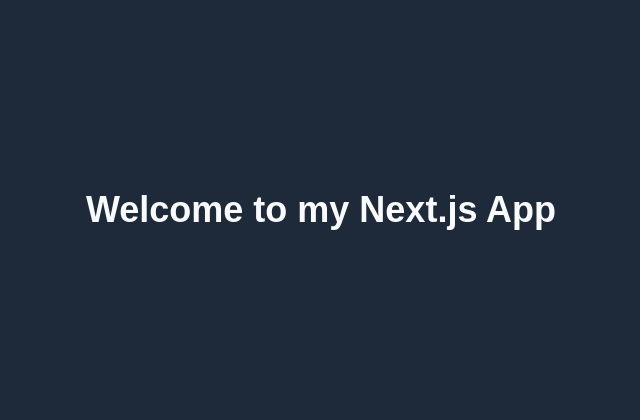
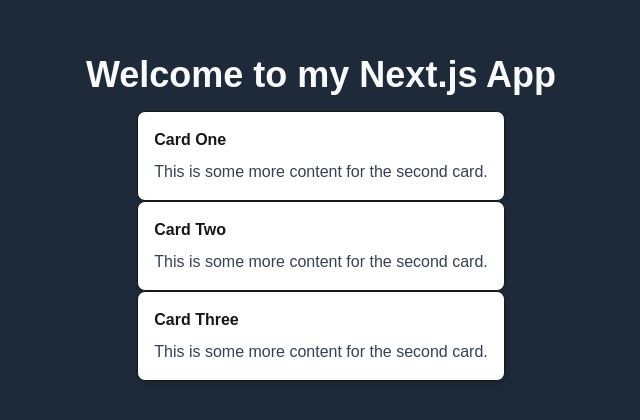
Before and after one commit to Kawona/alx-project-0x02-setup, a Next.js app in the folder alx-project-0x02/: page /home in a window 1280 px wide. Shown: the part 182-602 px from the top of the page, without its empty margins (319-959 px from the left). Built offline with nearby package versions, Linux system fonts and the light colour scheme.

Commit message:
Updated and added cardProps

```diff
--- /dev/null
+++ b/alx-project-0x02/components/common/Card.tsx
@@ -0,0 +1,11 @@
+import React from "react";
+import { CardProps } from "../../interfaces";
+
+export default function Card({ title, content }: CardProps) {
+    return (
+        <div className=" border rounded-lg shadow-md p-4 bg-white">
+            <h2 className="tect-xl font-semibold mb-2">{title}</h2>
+            <p className="text-gray-700">{content}</p>
+        </div>
+    )
+}
--- a/alx-project-0x02/components/layout/Header.tsx
+++ b/alx-project-0x02/components/layout/Header.tsx
@@ -6,7 +6,11 @@
             <h1 className="text-lg font-bold">Beyound</h1>
             <ul className="flex gap-4">
                 <li>
-                    <Link href="/">Home</Link>
+                    <Link href="/">Index</Link>
+                </li>
+
+                <li>
+                    <Link href="/home">Home</Link>
                 </li>
                 <li>
                     <Link href="/about">About</Link>
--- a/alx-project-0x02/interfaces/index.ts
+++ b/alx-project-0x02/interfaces/index.ts
@@ -11,3 +11,8 @@
     email: string;
     username: number;
 }
+
+export interface CardProps {
+    title: string;
+    content: string;
+}
--- a/alx-project-0x02/pages/home.tsx
+++ b/alx-project-0x02/pages/home.tsx
@@ -1,4 +1,5 @@
 import React from "react";
+import Card from "../components/common/Card";
 
 export default function HomePage() {
     return (
@@ -6,6 +7,19 @@
             <h1 className="text-4xl font-bold text-gray-50 mb-4">
                 Welcome to my Next.js App
             </h1>
+
+            <Card
+                title="Card One"
+                content="This is some more content for the second card."
+            />
+            <Card
+                title="Card Two"
+                content="This is some more content for the second card."
+            />
+            <Card
+                title="Card Three"
+                content="This is some more content for the second card."
+            />
         </div>
     );
 }
```
